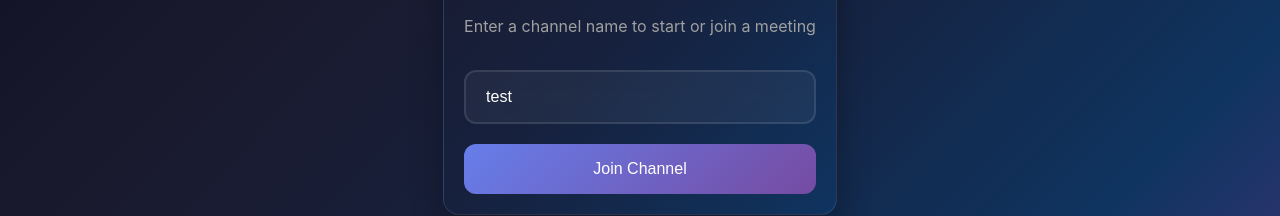
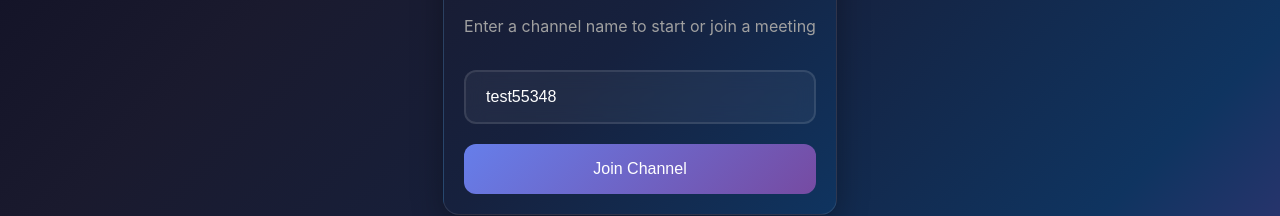
Before and after one commit to umranterece/v5, a Vue app: page / in a window 1280 px wide. Shown: the part 245-461 px from the top of the page. Built offline with nearby package versions, Linux system fonts and the light colour scheme.

Commit message:
random channel name

```diff
--- a/src/modules/agora/components/AgoraControls.vue
+++ b/src/modules/agora/components/AgoraControls.vue
@@ -119,7 +119,7 @@ const props = defineProps({
 const videoStore = useVideoStore()
 
 // Local state
-const channelName = ref('test')
+const channelName = ref(`test${Math.floor(1000 + Math.random() * 90000)}`)
 
 // Computed
 const isConnected = computed(() => videoStore.isConnected)
```
